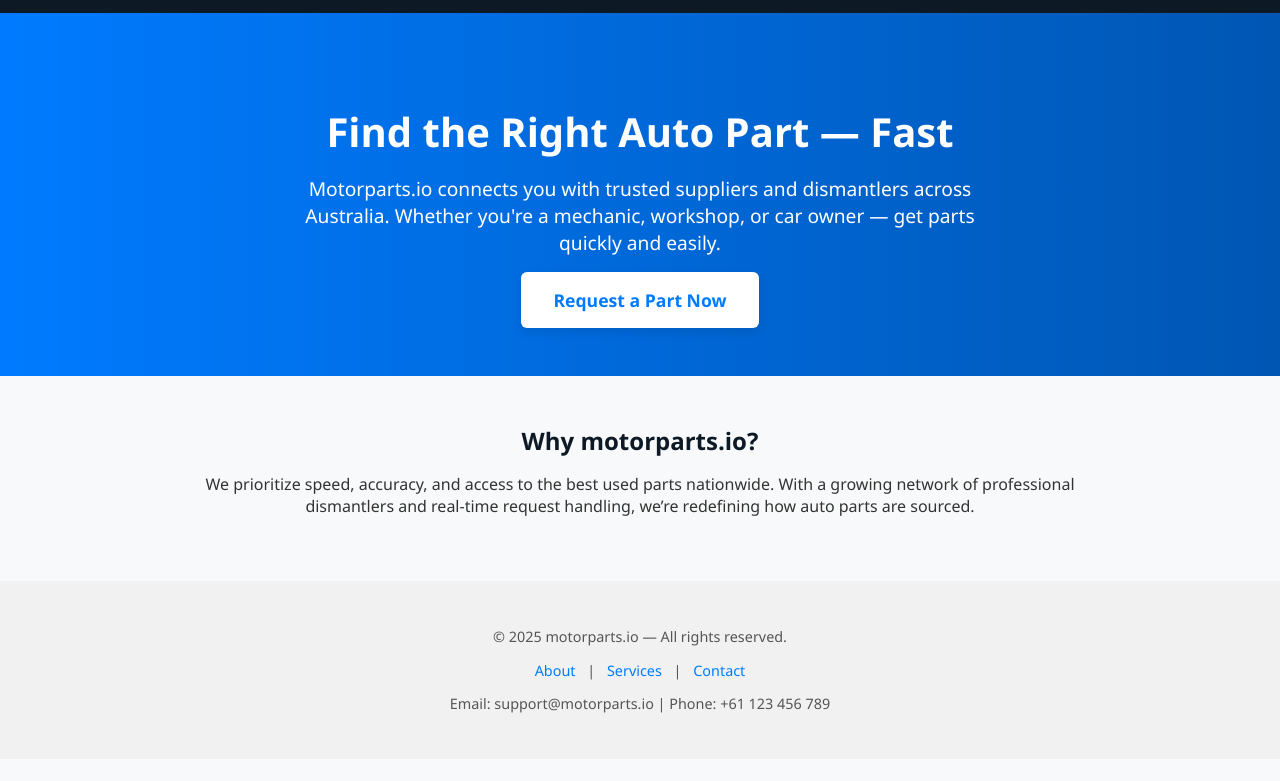
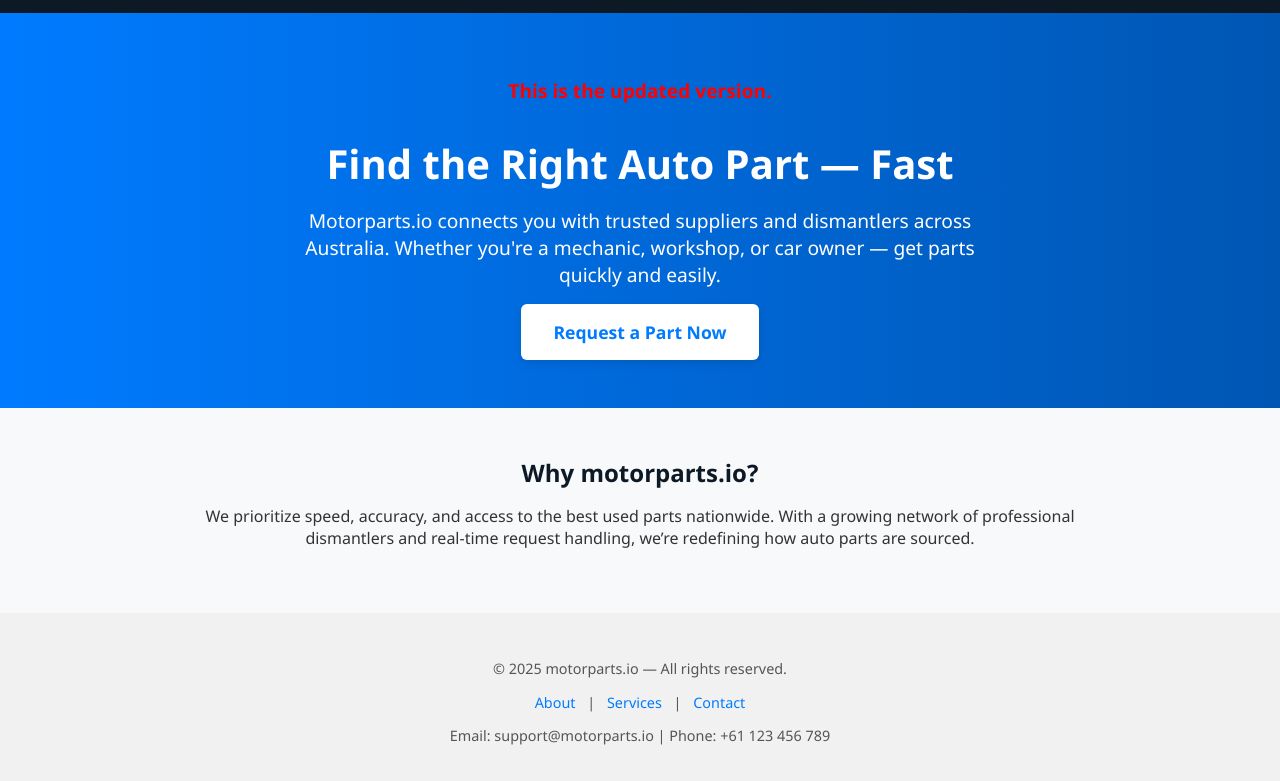
Before and after one commit to motorparts-app/motorparts-app, a website: page public/index.html in a window 1280 px wide. Shown: the part 69-850 px from the top of the page. Before the commit the page ends 828 px from the top, so only its background shows below. Drawn offline with Linux system fonts and the light colour scheme.

Commit message:
Trigger redeploy with visible change

```diff
--- a/public/index.html
+++ b/public/index.html
@@ -107,6 +107,7 @@
   </header>
 
   <main>
+    <p style="color: red; font-weight: bold;">This is the updated version.</p>
     <h1>Find the Right Auto Part — Fast</h1>
     <p>Motorparts.io connects you with trusted suppliers and dismantlers across Australia. Whether you're a mechanic, workshop, or car owner — get parts quickly and easily.</p>
     <a href="/request.html" class="cta-button">Request a Part Now</a>
```
